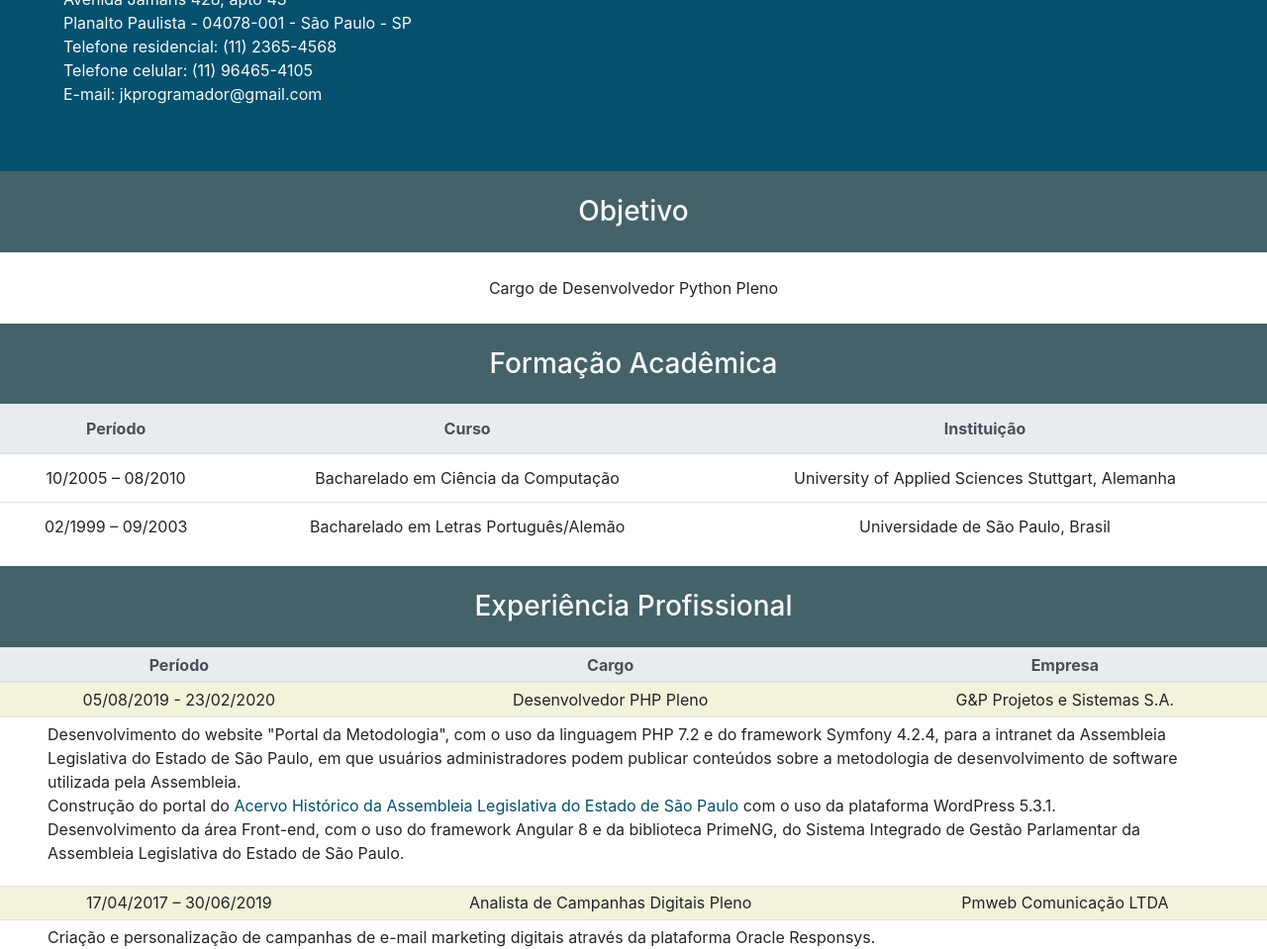
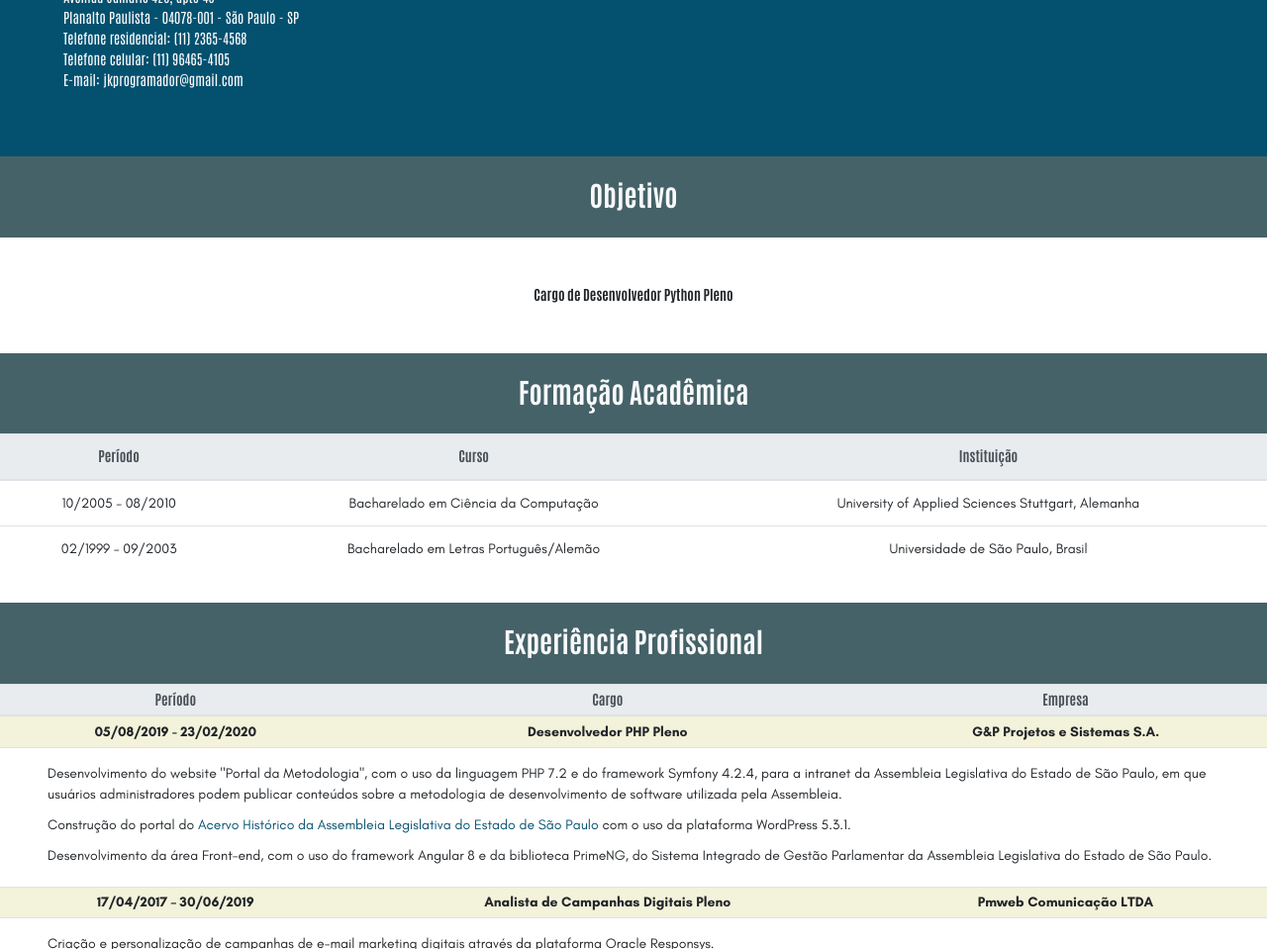
Before and after one commit to jkprogramador/TheCompletePythonProBootcampFor2021, a plain HTML site: page personal_website/index.html in a window 1280 px wide. Shown: the part 119-1078 px from the top of the page at 99% size. Drawn offline with Linux system fonts and the light colour scheme.

Commit message:
Improve CSS of the website.

```diff
--- a/personal_website/index.html
+++ b/personal_website/index.html
@@ -11,8 +11,8 @@
     </head>
     <body>
         <header class="text-light">
-            <h1>Jack Lee</h1>
-            <address>
+            <h1 class="antonio-bold">Jack Lee</h1>
+            <address class="antonio-regular">
                 Avenida Jamaris 428, apto 43
                 <br>
                 Planalto Paulista - 04078-001 - São Paulo - SP
@@ -25,13 +25,13 @@
             </address>
         </header>
         <main>
-            <h3 class="py-4 m-0 text-center text-light">Objetivo</h3>
-            <p class="text-center my-4">Cargo de Desenvolvedor Python Pleno</p>
-            <h3 class="py-4 m-0 text-center text-light">Formação Acadêmica</h3>
+            <h3 class="py-4 m-0 mb-5 text-center text-light antonio-bold">Objetivo</h3>
+            <p class="text-center my-4 antonio-bold">Cargo de Desenvolvedor Python Pleno</p>
+            <h3 class="py-4 m-0 mt-5 text-center text-light antonio-bold">Formação Acadêmica</h3>
             <div class="table-responsive">
                 <table class="table">
                     <thead class="thead-light">
-                        <tr class="text-center">
+                        <tr class="text-center antonio-bold">
                             <th id="formacaoPeriodo" scope="col">Período</th>
                             <th id="formacaoCurso" scope="col">Curso</th>
                             <th id="formacaoInstituicao" scope="col">Instituição</th>
@@ -51,18 +51,18 @@
                     </tbody>
                 </table>
             </div>
-            <h3 class="py-4 m-0 text-center text-light">Experiência Profissional</h3>
+            <h3 class="py-4 m-0 mt-3 text-center text-light antonio-bold">Experiência Profissional</h3>
             <div class="table-responsive">
                 <table class="table table-sm">
                     <thead class="thead-light">
-                        <tr class="text-center">
+                        <tr class="text-center antonio-bold">
                             <th id="experienciaPeriodo" scope="col">Período</th>
                             <th id="experienciaCargo" scope="col">Cargo</th>
                             <th id="experienciaEmpresa" scope="col">Empresa</th>
                         </tr>
                     </thead>
                     <tbody>
-                        <tr class="text-center bg-beige">
+                        <tr class="text-center bg-beige glacial-bold">
                             <td headers="experienciaPeriodo">05/08/2019 - 23/02/2020</td>
                             <td headers="experienciaCargo">Desenvolvedor PHP Pleno</td>
                             <td headers="experienciaEmpresa">G&P Projetos e Sistemas S.A.</td>
@@ -84,7 +84,7 @@
                                 </ul>
                             </td>
                         </tr>
-                        <tr class="text-center bg-beige">
+                        <tr class="text-center bg-beige glacial-bold">
                             <td headers="experienciaPeriodo">17/04/2017 – 30/06/2019</td>
                             <td headers="experienciaCargo">Analista de Campanhas Digitais Pleno</td>
                             <td headers="experienciaEmpresa">Pmweb Comunicação LTDA</td>
@@ -100,7 +100,7 @@
                                 </ul>
                             </td>
                         </tr>
-                        <tr class="text-center bg-beige">
+                        <tr class="text-center bg-beige glacial-bold">
                             <td headers="experienciaPeriodo">01/05/2011 – 31/08/2016</td>
                             <td headers="experienciaCargo">Programador Front-end e Back-end</td>
                             <td headers="experienciaEmpresa">Wunderman Technologies</td>
@@ -117,7 +117,7 @@
                                 </ul>
                             </td>
                         </tr>
-                        <tr class="text-center bg-beige">
+                        <tr class="text-center bg-beige glacial-bold">
                             <td headers="experienciaPeriodo">23/09/2010 – 30/04/2011</td>
                             <td headers="experienciaCargo">Programador Front-end Jr.</td>
                             <td headers="experienciaEmpresa">A1 Brasil Agência Digital</td>
@@ -132,17 +132,17 @@
                     </tbody>
                 </table>
             </div>
-            <h3 class="py-4 m-0 text-center text-light">Conhecimentos de Línguas</h3>
-            <ul class="list-inline text-center my-4">
+            <h3 class="py-4 m-0 mt-4 text-center text-light antonio-bold">Conhecimentos de Línguas</h3>
+            <ul class="list-inline text-center my-4 antonio-bold">
                 <li class="list-inline-item mr-5"><strong class="d-block">Inglês</strong>Fluente</li>
                 <li class="list-inline-item mr-5"><strong class="d-block">Alemão</strong>Intermediário</li>
                 <li class="list-inline-item"><strong class="d-block">Japonês</strong>Básico</li>
             </ul>
-            <h3 class="py-4 m-0 text-center text-light">Conhecimentos técnicos</h3>
+            <h3 class="py-4 m-0 mt-5 text-center text-light antonio-bold">Conhecimentos técnicos</h3>
             <div class="table-responsive">
                 <table class="table">
                     <tr>
-                        <td class="h4 pl-5 bg-beige">Python</td>
+                        <td class="h4 pl-5 bg-beige antonio-bold">Python</td>
                     </tr>
                     <tr>
                         <td class="px-5">
@@ -156,7 +156,7 @@
                         </td>
                     </tr>
                     <tr>
-                        <td class="h4 pl-5 bg-beige">PHP</td>
+                        <td class="h4 pl-5 bg-beige antonio-bold">PHP</td>
                     </tr>
                     <tr>
                         <td class="px-5">
@@ -170,7 +170,7 @@
                         </td>
                     </tr>
                     <tr>
-                        <td class="h4 pl-5 bg-beige">Angular</td>
+                        <td class="h4 pl-5 bg-beige antonio-bold">Angular</td>
                     </tr>
                     <tr>
                         <td class="px-5">
@@ -180,7 +180,7 @@
                         </td>
                     </tr>
                     <tr>
-                        <td class="h4 pl-5 bg-beige">Banco de dados</td>
+                        <td class="h4 pl-5 bg-beige antonio-bold">Banco de dados</td>
                     </tr>
                     <tr>
                         <td class="px-5">
@@ -190,7 +190,7 @@
                         </td>
                     </tr>
                     <tr>
-                        <td class="h4 pl-5 bg-beige">Versionamento de código</td>
+                        <td class="h4 pl-5 bg-beige antonio-bold">Versionamento de código</td>
                     </tr>
                     <tr>
                         <td class="px-5">
@@ -200,7 +200,7 @@
                         </td>
                     </tr>
                     <tr>
-                        <td class="h4 pl-5 bg-beige">HTML5, JavaScript e CSS</td>
+                        <td class="h4 pl-5 bg-beige antonio-bold">HTML5, JavaScript e CSS</td>
                     </tr>
                     <tr>
                         <td class="px-5">
--- a/personal_website/styles/style.css
+++ b/personal_website/styles/style.css
@@ -1,3 +1,28 @@
+@font-face {
+    font-family: "AntonioRegular";
+    src: url("fonts/Antonio-Regular.ttf");
+}
+
+@font-face {
+    font-family: "AntonioBold";
+    src: url("fonts/Antonio-Bold.ttf");
+}
+
+@font-face {
+    font-family: "GlacialIndifferenceRegular";
+    src: url("fonts/GlacialIndifference-Regular.otf");
+}
+
+@font-face {
+    font-family: "GlacialIndifferenceBold";
+    src: url("fonts/GlacialIndifference-Bold.otf");
+}
+
+body {
+    font-family: "GlacialIndifferenceRegular", Verdana, sans-serif;
+    font-size: 0.875rem;
+}
+
 h3 {
     background-color: #456268;
 }
@@ -6,11 +31,27 @@ a:link, a:visited, a:active, a:hover {
     color: #03506f;
 }
 
+li {
+    margin: 10px 0;
+}
+
 header {
     background-color: #03506f;
     padding: 50px 5%;
 }
 
+.antonio-bold {
+    font-family: "AntonioBold", Arial, sans-serif;
+}
+
+.antonio-regular {
+    font-family: "AntonioRegular", Arial, sans-serif;
+}
+
+.glacial-bold {
+    font-family: "GlacialIndifferenceBold", Verdana, sans-serif;
+}
+
 .bg-beige {
     background-color: #f3f2da;
 }
```
Also changed, not shown: personal_website/styles/fonts/Antonio-Bold.ttf (added), personal_website/styles/fonts/Antonio-Light.ttf (added), personal_website/styles/fonts/Antonio-Regular.ttf (added), personal_website/styles/fonts/GlacialIndifference-Bold.otf (added), personal_website/styles/fonts/GlacialIndifference-Italic.otf (added), personal_website/styles/fonts/GlacialIndifference-Regular.otf (added).
